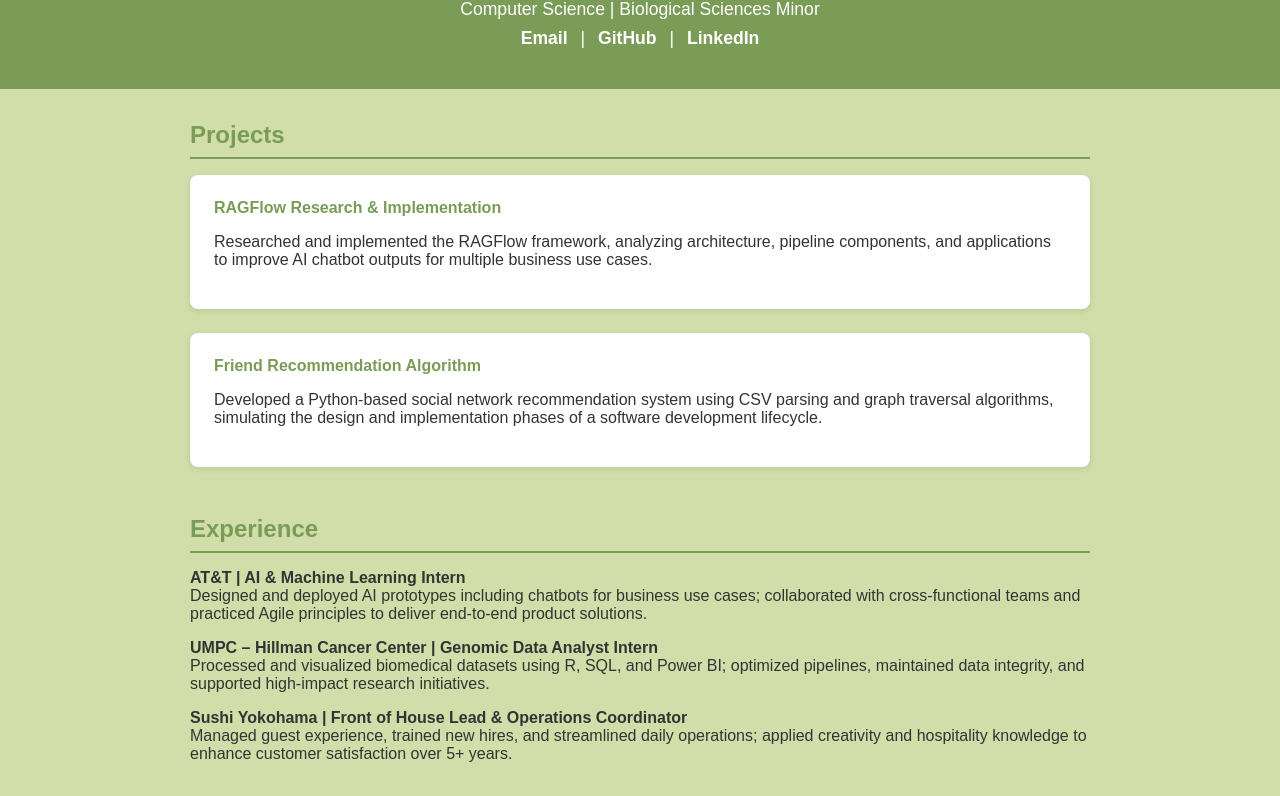
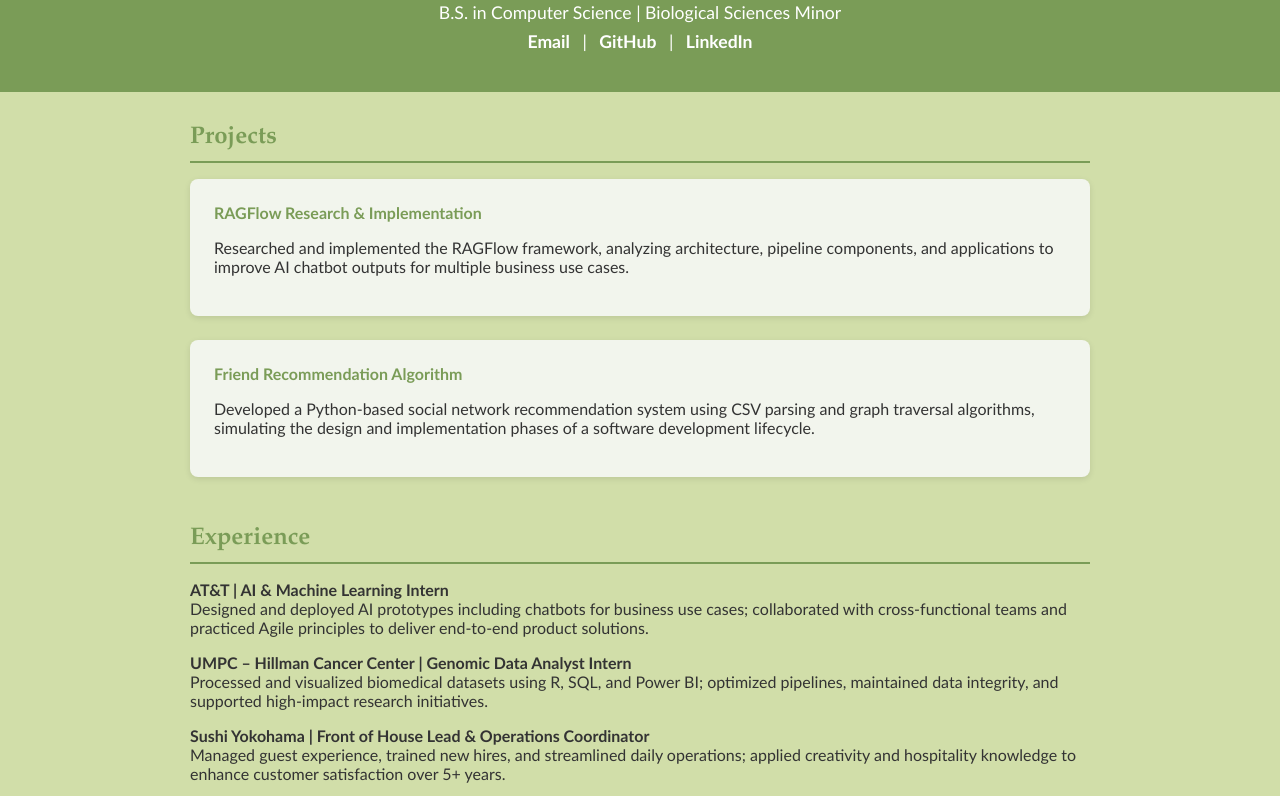
Before and after one commit to 117o3/117o3.github.io, a plain HTML site: page index.html in a window 1280 px wide. Shown: the part 102-898 px from the top of the page. Drawn offline with Linux system fonts and the light colour scheme.

Commit message:
Update index.html

```diff
--- a/index.html
+++ b/index.html
@@ -6,77 +6,95 @@
   <title>Christine Yue | Portfolio</title>
   <style>
     body {
-      font-family: Arial, sans-serif;
+      font-family: "Trebuchet MS", sans-serif; /* Body text */
       margin: 0;
-      background-color: #D1DEA9; /* Updated body background */
+      background-color: #D1DEA9;
       color: #333;
     }
+
+    h1, h2, h3, h4, h5, h6 {
+      font-family: Palatino, serif; /* Headings */
+      color: #7A9C57;
+    }
+
     header {
-      background-color: #7A9C57; /* Updated header color */
+      background-color: #7A9C57;
       color: #fff;
       padding: 3rem 1rem 2rem;
       text-align: center;
     }
+
     header h1 {
       margin: 0;
       font-size: 2.5rem;
     }
+
     header p {
       margin: 0.5rem 0;
       font-size: 1.1rem;
     }
+
     header a {
       color: #fff;
       margin: 0 0.5rem;
       text-decoration: none;
       font-weight: bold;
     }
+
     main {
       max-width: 900px;
       margin: 2rem auto;
       padding: 0 1rem;
     }
+
     section {
       margin-bottom: 3rem;
     }
+
     h2 {
-      color: #7A9C57; /* Updated headings color */
       border-bottom: 2px solid #7A9C57;
       padding-bottom: 0.5rem;
       margin-bottom: 1rem;
     }
+
     .project-card {
-      background-color: #fff;
+      background-color: #F2F5ED;
       border-radius: 8px;
       box-shadow: 0 2px 6px rgba(0,0,0,0.1);
       padding: 1.5rem;
       margin-bottom: 1.5rem;
     }
+
     .project-card a {
-      color: #7A9C57; /* Updated project links color */
+      color: #7A9C57;
       font-weight: bold;
       text-decoration: none;
     }
+
     ul {
       list-style: none;
       padding-left: 0;
     }
+
     li {
       margin-bottom: 1rem;
     }
+
     footer {
       text-align: center;
       padding: 2rem 1rem;
-      background-color: #F2F5ED; /* Updated footer background */
+      background-color: #F2F5ED;
       margin-top: 2rem;
     }
+
     .skills, .education {
       display: flex;
       flex-wrap: wrap;
       gap: 1.5rem;
     }
+
     .skill, .edu {
-      background-color: #fff;
+      background-color: #F2F5ED;
       padding: 1rem 1.5rem;
       border-radius: 8px;
       box-shadow: 0 1px 4px rgba(0,0,0,0.1);
@@ -88,7 +106,7 @@
 
 <header>
   <h1>Christine Yue</h1>
-  <p>Computer Science | Biological Sciences Minor</p>
+  <p>B.S. in Computer Science | Biological Sciences Minor</p>
   <p>
     <a href="mailto:christine11702@gmail.com">Email</a> |
     <a href="https://github.com/117o3">GitHub</a> |
```
